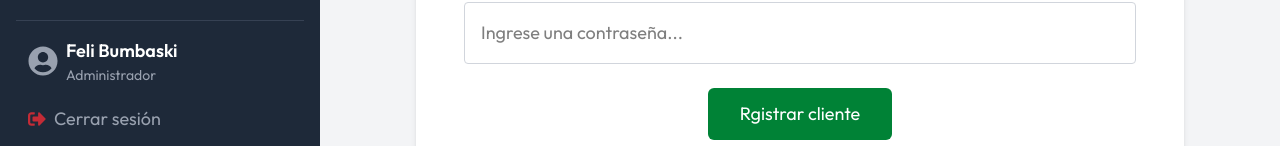
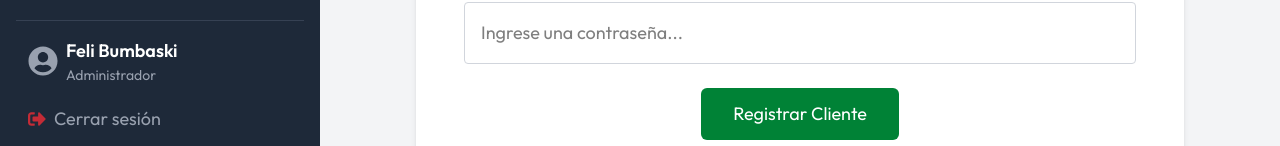
Before and after one commit to SantiagoCarboUTN/fullstack-repo-dsw, a React (Vite) app in the folder apps/frontend/: page /admin/alta-cliente in a window 1280 px wide. Shown: the part 651-797 px from the top of the page. Built offline with nearby package versions, Linux system fonts and the light colour scheme.

Commit message:
hook useAltaCliente created

```diff
--- /dev/null
+++ b/apps/frontend/src/hooks/UseAltaCliente.tsx
@@ -0,0 +1,51 @@
+import { useState } from "react";
+import type { Client } from "../types/ClientType.tsx";
+
+
+export interface ClienteData {
+  nombre: string;
+  email: string;
+  telefono: string;
+  dni: string;
+  password: string;
+}
+
+
+export const useAltaCliente = () => {
+  const[loading, setLoading] = useState<boolean>(false );
+  const [error, setError] = useState<string | null>(null);
+  const [success, setSuccess] = useState<boolean>(false);
+
+  const registrarCliente = async (clienteData:Client) => {
+    setLoading(true);
+    setError("");
+    setSuccess(false);
+
+
+  try {
+    const res = await fetch("/api/clients", {
+      method: "POST",
+      headers: {
+        "Content-Type": "application/json",
+      },
+      body: JSON.stringify(clienteData),
+    });
+
+    if (!res.ok) {
+      const errorData = await res.json();
+      throw new Error(errorData.message || "Error al registrar cliente");
+    }else {
+      setSuccess(true);
+    }
+  } catch (err: unknown) {
+    if (err instanceof Error) {
+      setError(err.message);
+    } else {
+      setError(String(err));
+    }
+  }finally {
+    setLoading(false);
+  }
+};
+return { registrarCliente, loading, error, success };
+};
--- a/apps/frontend/src/pages/AdminDashboard/AltaCliente.tsx
+++ b/apps/frontend/src/pages/AdminDashboard/AltaCliente.tsx
@@ -1,11 +1,28 @@
+import { useState } from "react";
+import { useAltaCliente  } from "../../hooks/UseAltaCliente.tsx";
+import type { Client } from "../../types/ClientType.tsx";
+export const AltaCliente = () => {
+  const [complete_name, setNombre] = useState<string>("");
+  const [mail, setMail] = useState<string>("");
+  const [phone, setTelefono] = useState<string>("");
+  const [dni, setDni] = useState<string>("");
+  const [password, setPassword] = useState<string>("");
 
-export const AltaCliente = () => (
+
+  const { loading, error, success, registrarCliente } = useAltaCliente();
+
+  const handleSubmit = (e: React.FormEvent<HTMLFormElement>) => {
+    e.preventDefault();
+    const clienteData: Client = { complete_name, mail, phone, dni, password };
+    registrarCliente(clienteData);
+  };
+  return (
     <div className="flex justify-center items-center h-screen bg-gray-100   ">
       <div className="bg-white p-12 rounded-lg shadow-md w-full max-w-3xl h-auto">
         <h2 className="text-4xl font-bold mb-8 text-blue-700 text-center">
           Ingresar Cliente </h2>
 
-      <form className="space-y-6">
+        <form onSubmit={handleSubmit} className="space-y-6">
           {/* Nombre completo*/}
           <div>
             <label className="block text-gray-700 font-semibold mb-2 text-lg">
@@ -15,6 +32,8 @@ export const AltaCliente = () => (
               type="text"
               placeholder="Ej: Juan Pérez"
               required
+              value={complete_name}
+              onChange={(e) => setNombre(e.target.value)}
               className="border border-gray-300 p-4 rounded w-full text-lg focus:outline-none focus:ring-2 focus:ring-blue-700"
             />
           </div>
@@ -27,6 +46,8 @@ export const AltaCliente = () => (
               type="text"
               placeholder="Ej:jperez@example.com"
               required
+              value={mail}
+              onChange={(e) => setMail(e.target.value)}
               className="border border-gray-300 p-4 rounded w-full text-lg focus:outline-none focus:ring-2 focus:ring-blue-700"
             />
           </div>
@@ -43,6 +64,8 @@ export const AltaCliente = () => (
                 }}
               placeholder="Ej: +54 9 11 1234-5678"
               required
+              value={phone}
+              onChange={(e) => setTelefono(e.target.value)}
               className="no-spinner border border-gray-300 p-4 rounded w-full text-lg focus:outline-none focus:ring-2 focus:ring-blue-700"
             />
           </div>
@@ -59,6 +82,8 @@ export const AltaCliente = () => (
                 }}
               placeholder="Ej: 12345678"
               required
+              value={dni}
+              onChange={(e) => setDni(e.target.value)}
               className="no-spinner border border-gray-300 p-4 rounded w-full text-lg focus:outline-none focus:ring-2 focus:ring-blue-700"
             />
           </div>
@@ -71,6 +96,8 @@ export const AltaCliente = () => (
               type="password"
               placeholder="Ingrese una contraseña..."
               required
+              value={password}
+              onChange={(e) => setPassword(e.target.value)}
               className="border border-gray-300 p-4 rounded w-full text-lg focus:outline-none focus:ring-2 focus:ring-blue-700"
             />
           </div>
@@ -79,12 +106,17 @@ export const AltaCliente = () => (
           <div className="text-center">
             <button
               type="submit"
+              disabled={loading}
               className="bg-green-700 text-white px-8 py-3 rounded-md text-lg hover:bg-green-800 transition-colors"
             >
-            Rgistrar cliente
+              {loading ? "Registrando..." : "Registrar Cliente"}
+
             </button>
           </div>
+          {error && <p className="text-red-600">{error}</p>}
+          {success && <p className="text-green-600">Cliente registrado correctamente!</p>}
         </form>
       </div>
     </div>
-)
+  );
+};
--- a/apps/frontend/src/types/ClientType.tsx
+++ b/apps/frontend/src/types/ClientType.tsx
@@ -1,10 +1,11 @@
 import type { Vehiculo } from "./VehiculoType";
 
 export interface Client {
-  id: number;               // viene de BaseEntity
+  id?: number;               // viene de BaseEntity
   mail: string;
   complete_name: string;
   phone?: string;
   dni?: string;
-  vehiculos: Vehiculo[];    // relación OneToMany
+  password: string;
+  vehiculos?: Vehiculo[];    // relación OneToMany
 }
--- a/apps/frontend/vite.config.ts
+++ b/apps/frontend/vite.config.ts
@@ -7,7 +7,7 @@ export default defineConfig({
   server: {
     proxy: {
       "/api": {
-        target: "http://localhost:5173",
+        target: "http://localhost:3000",
         changeOrigin: true,
       },
     },
```
Lines whose indentation alone changed are shown as unchanged.
